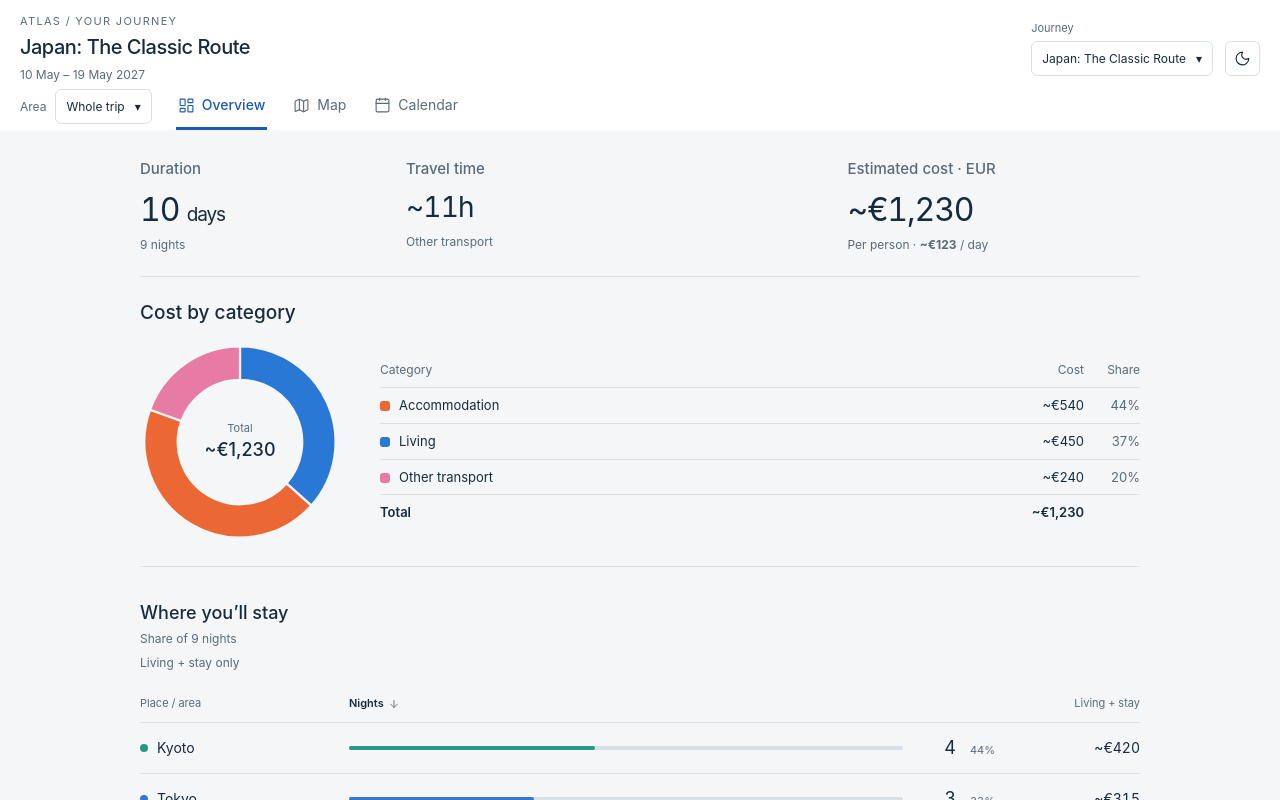
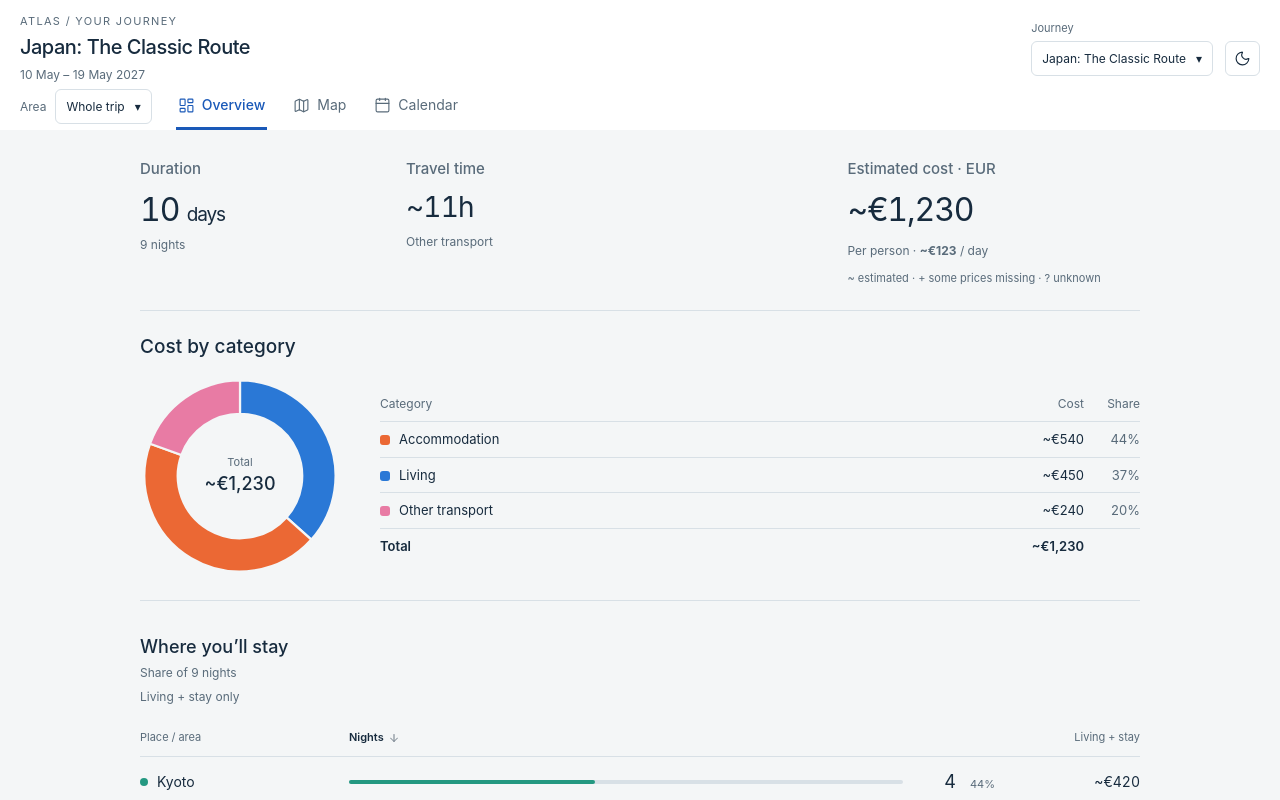
Before and after one commit to marinsokol5/trip-atlas, a React (Vite) app: page / in a window 1280 px wide. Built offline with nearby package versions, Linux system fonts and the light colour scheme.

Commit message:
Explain the trip cost beside it: status totals and symbol legend
Co-Authored-By: Claude Opus 5.5 <noreply@anthropic.com>

```diff
--- a/src/App.css
+++ b/src/App.css
@@ -1964,16 +1964,13 @@ main[data-theme="dark"] {
 .overview-day-visit .overview-night-count > span {
   visibility: hidden;
 }
-.overview-footnote {
-  color: var(--muted);
-  font-size: 12px;
-  margin-top: 23px;
-}
-.overview-footnote p {
-  margin: 0 0 8px;
-}
-.overview-footnote .overview-status-amounts {
-  font-size: 13px;
+.overview-budget .overview-status-amounts {
+  margin: 10px 0 0;
+  gap: 4px 18px;
+}
+.overview-metric > p.overview-cost-legend {
+  margin-top: 6px;
+  font-size: 11px;
 }
 .heading > div:first-child {
   min-width: 0;
--- a/src/Overview.tsx
+++ b/src/Overview.tsx
@@ -370,6 +370,22 @@ export function Overview({
                 </>
               )}
             </p>
+            {mixedStatuses && (
+              <p
+                className="overview-status-amounts"
+                aria-label="Cost status breakdown"
+              >
+                {statusTotals.map(([label, amount]) => (
+                  <span key={label}>
+                    {label}
+                    <strong>{moneyLabel(amount, currency)}</strong>
+                  </span>
+                ))}
+              </p>
+            )}
+            <p className="overview-cost-legend">
+              ~ estimated · + some prices missing · ? unknown
+            </p>
           </section>
         )}
       </div>
@@ -635,25 +651,6 @@ export function Overview({
           </table>
         </div>
       </section>
-      <footer className="overview-footnote">
-        {mixedStatuses && (
-          <p
-            className="overview-status-amounts"
-            aria-label="Cost status breakdown"
-          >
-            {statusTotals.map(([label, amount]) => (
-              <span key={label}>
-                {label}
-                <strong>{moneyLabel(amount, currency)}</strong>
-              </span>
-            ))}
-          </p>
-        )}
-        <p>
-          Per person. ~ estimated · + some prices missing · ? unknown. Days at
-          home before departure and after return are not counted.
-        </p>
-      </footer>
     </section>
   );
 }
```
